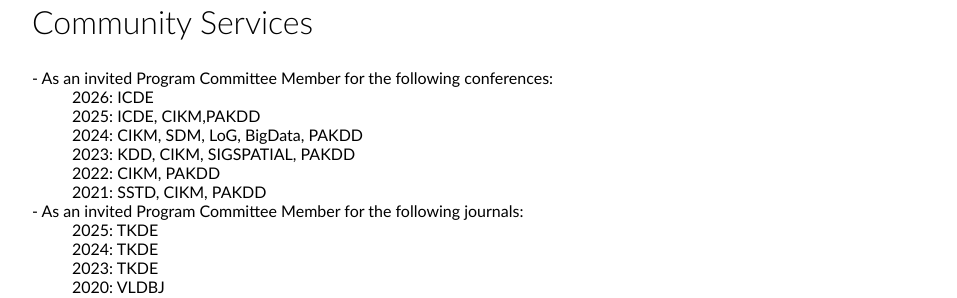
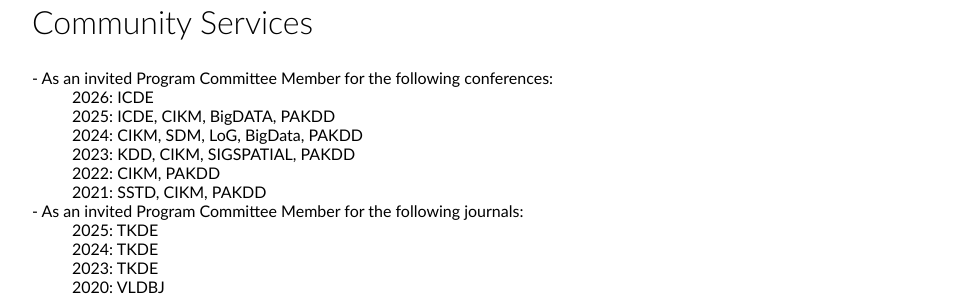
Before and after one commit to 2danlin/2danlin.github.io, a Jekyll site: the page built from index.html, in a window 1280 px wide. Shown: the part 1377-1675 px from the top of the page, without its empty margins (160-1117 px from the left). Built offline with Jekyll 4.4.1, drawn with Linux system fonts in a browser that asks for light colours.

Commit message:
Update index.html

```diff
--- a/index.html
+++ b/index.html
@@ -67,7 +67,7 @@ title: Dandan's Homepage
 	<dl>
 		<dt>- As an invited Program Committee Member for the following conferences:</dt>
 		<dd>2026: ICDE </dd>
-		<dd>2025: ICDE, CIKM,PAKDD  </dd>
+		<dd>2025: ICDE, CIKM, BigDATA, PAKDD  </dd>
 		<dd>2024: CIKM, SDM, LoG, BigData, PAKDD  </dd>
 		<dd>2023: KDD, CIKM, SIGSPATIAL, PAKDD</dd>
 		<dd>2022: CIKM, PAKDD</dd>
```
